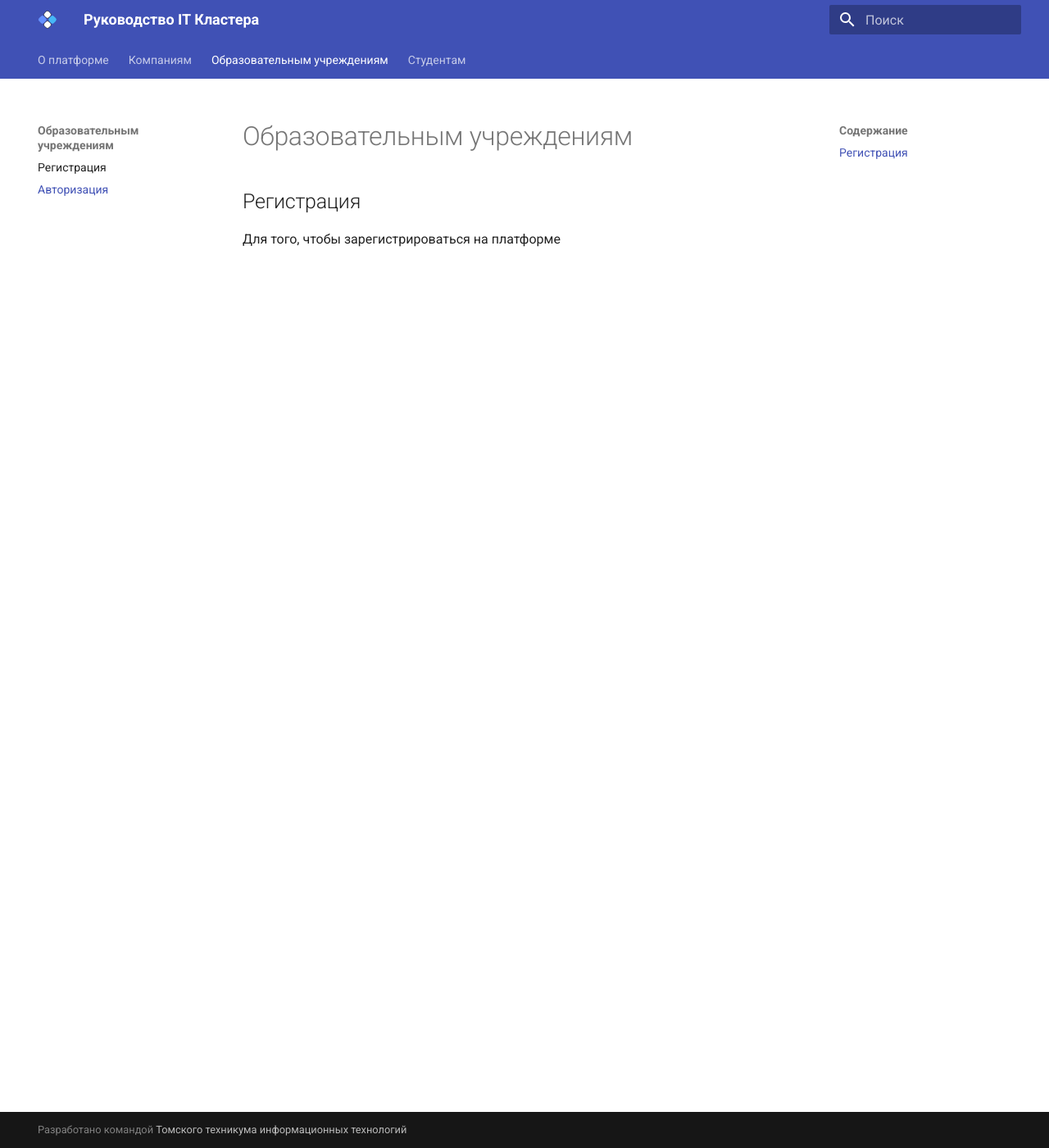
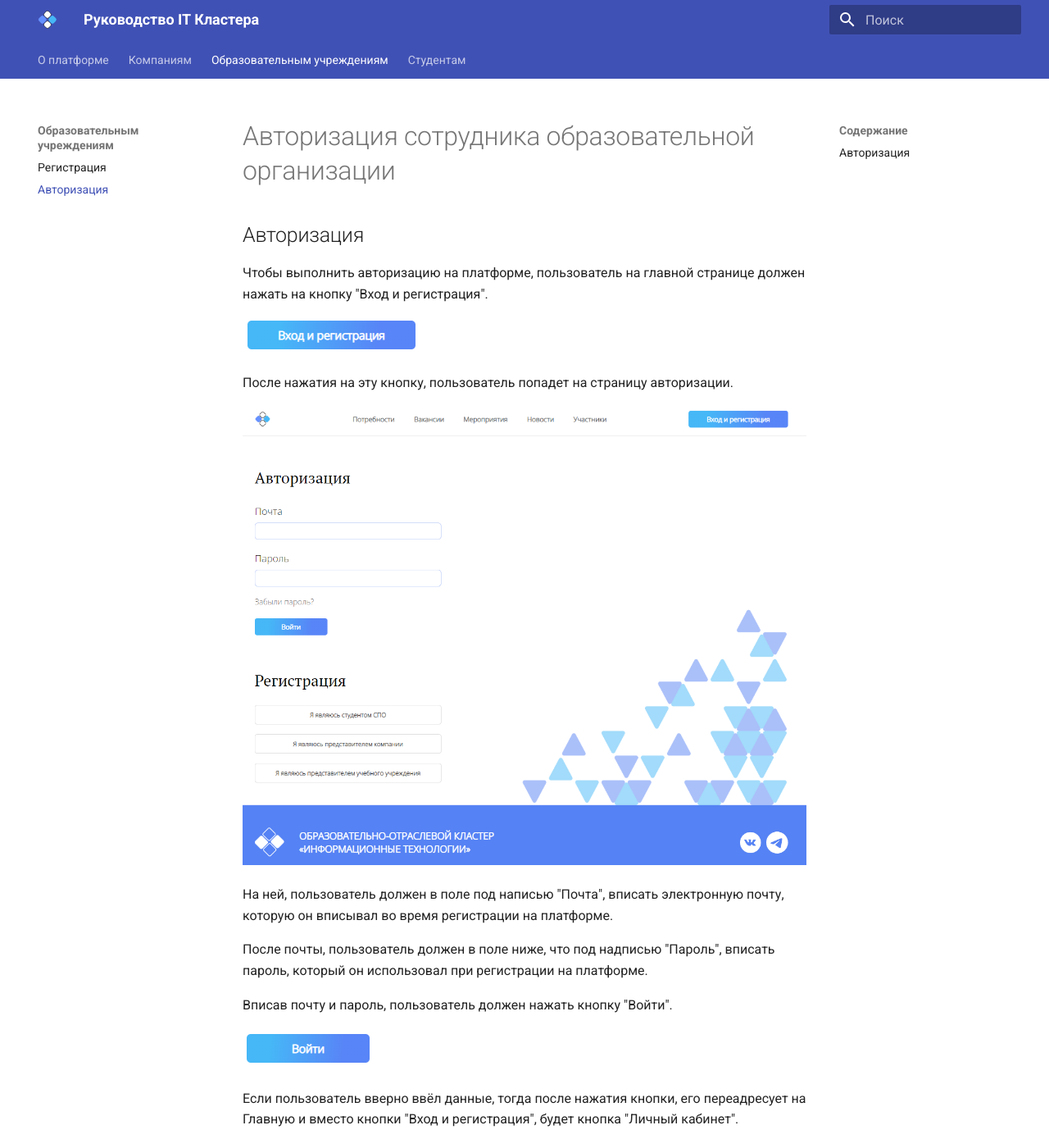
Before and after one commit to tomtit-tomsk/cluster_guide, an MkDocs documentation site: the page built from docs/Образовательным учреждениям/Авторизация.md, in a window 1280 px wide and 1400 px high. Shown: the whole window at 82% size. Built offline with MkDocs 1.6.1 and Material for MkDocs 9.7.7, drawn with Linux system fonts in a browser that asks for light colours.

Commit message:
Добавил авторизацию всем ролям. ПРЯМ ВСЕМ

```diff
--- a/docs/Образовательным учреждениям/Авторизация.md
+++ b/docs/Образовательным учреждениям/Авторизация.md
@@ -1,4 +1,26 @@
-# Образовательным учреждениям
+# Авторизация сотрудника образовательной организации
 
-## Регистрация
-Для того, чтобы зарегистрироваться на платформе
+## Авторизация
+Чтобы выполнить авторизацию на платформе, пользователь на главной странице должен нажать на кнопку
+"Вход и регистрация".
+
+![Кнопка регистрации.png](files/Кнопка регистрации.png)
+
+После нажатия на эту кнопку, пользователь попадет на страницу авторизации.
+
+![Страница авторизации.png](files/Страница авторизации.png)
+
+На ней, пользователь должен в поле под написью "Почта", вписать электронную почту, которую
+он вписывал во время регистрации на платформе.
+
+После почты, пользователь должен в поле ниже, что под надписью "Пароль", вписать пароль, который он
+использовал при регистрации на платформе.
+
+Вписав почту и пароль, пользователь должен нажать кнопку "Войти".
+
+![Кнопка войти.png](files/Кнопка войти.png)
+
+Если пользователь вверно ввёл данные, тогда после нажатия кнопки, его переадресует на Главную
+и вместо кнопки "Вход и регистрация", будет кнопка "Личный кабинет".
+
+![Главная страница авторизованного.png](files/Главная страница авторизованного.png)
```
Also changed, not shown: docs/Компаниям/Авторизация.md (+25 -2 lines), docs/Студентам/Авторизация.md (+24 -0 lines), docs/Компаниям/files/Главная страница авторизованного.png (added), docs/Компаниям/files/Кнопка войти.png (added), docs/Компаниям/files/Кнопка регистрации.png (added), docs/Компаниям/files/Страница авторизации.png (added), docs/Образовательным учреждениям/files/Главная страница авторизованного.png (added), docs/Образовательным учреждениям/files/Кнопка войти.png (added), docs/Образовательным учреждениям/files/Кнопка регистрации.png (added), docs/Образовательным учреждениям/files/Страница авторизации.png (added), docs/Студентам/files/Главная страница авторизованного.png (added), docs/Студентам/files/Кнопка войти.png (added), docs/Студентам/files/Страница авторизации.png (added).
